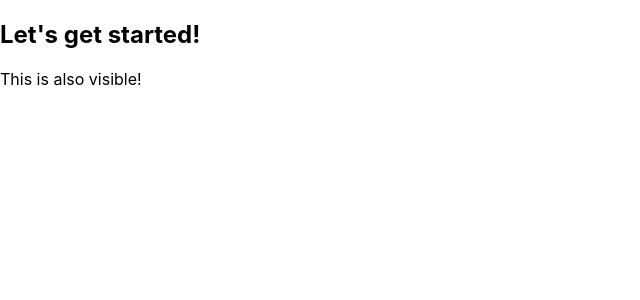
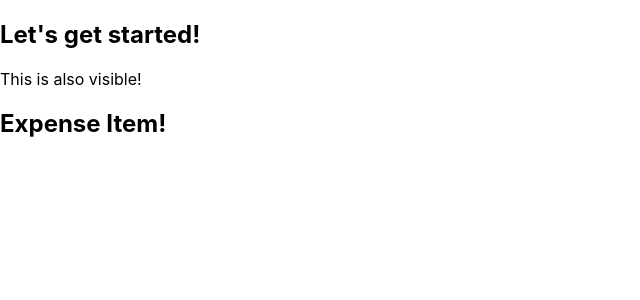
Before and after one commit to dbsdnwjd96/react-complete-guide, a React (Create React App) app: page / in a window 1280 px wide. Shown: the top 300 px of the page, without its empty margins (0-640 px from the left). Built offline with nearby package versions, Linux system fonts and the light colour scheme.

Commit message:
DOCS : 간단한 사용자 지정 컴포넌트 만들기

```diff
--- a/src/App.js
+++ b/src/App.js
@@ -1,5 +1,5 @@
-import logo from './logo.svg';
-import './App.css';
+import ExepenseItem  from "./components/expenseItem";
+
 
 function App() {
   /* 명령형 접근방식 */
@@ -12,6 +12,7 @@ function App() {
     <div>
       <h2>Let's get started!</h2>
       <p>This is also visible!</p>
+      <ExepenseItem></ExepenseItem>
     </div>
   );
 }
--- /dev/null
+++ b/src/components/expenseItem.js
@@ -0,0 +1,5 @@
+function ExepenseItem() {
+    return <h2>Expense Item!</h2>
+}
+
+export default ExepenseItem;
```
